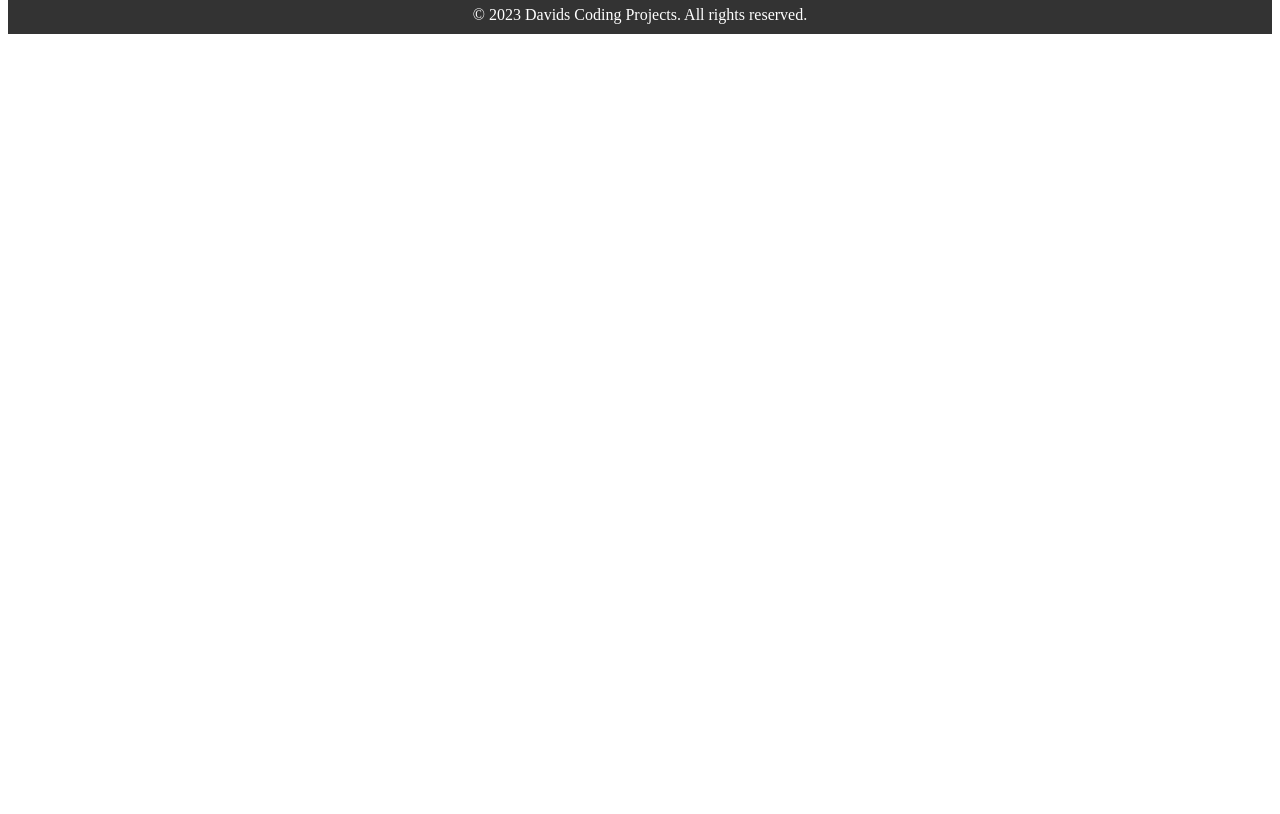
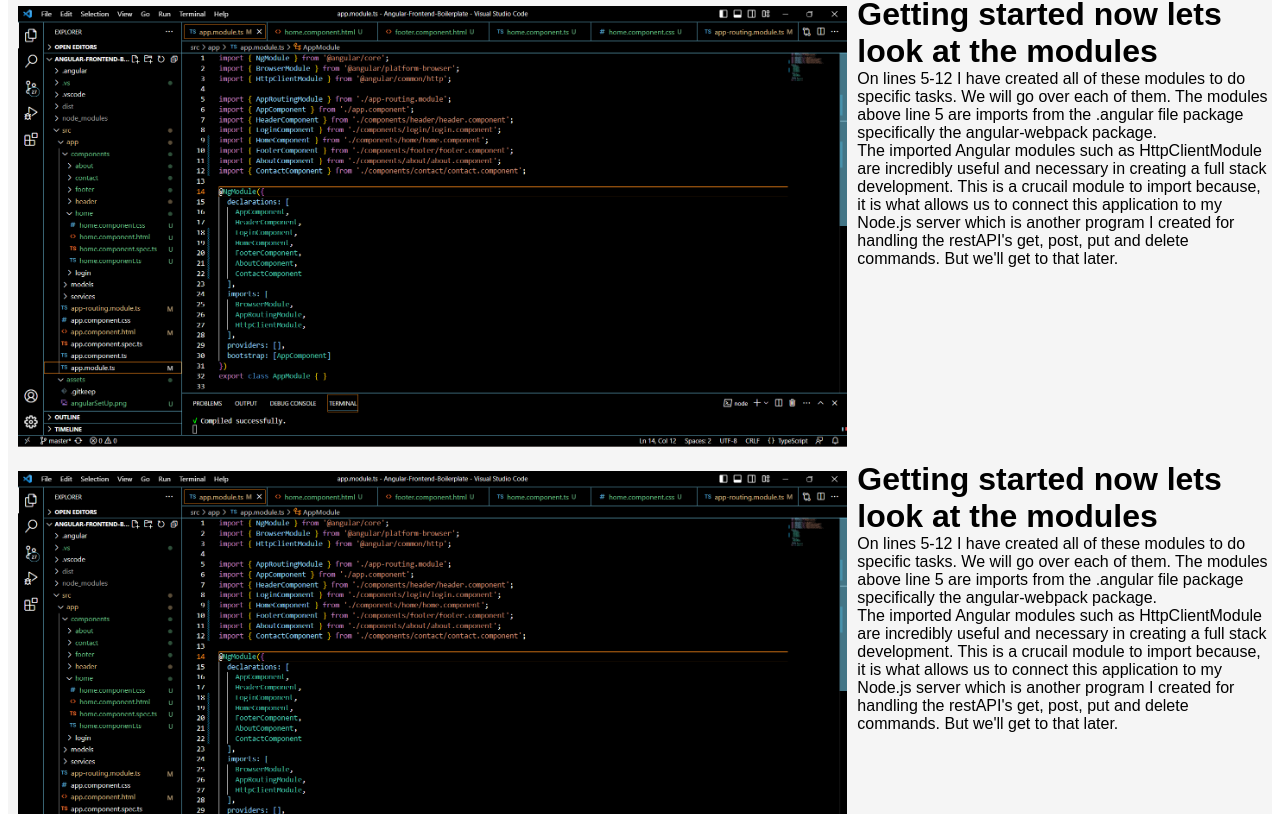
Before and after one commit to DavesCodeData/Angular-Frontend-Boilerplate, an Angular app: page /contact in a window 1280 px wide. Shown: the part 1126-1940 px from the top of the page. Before the commit the page ends 1168 px from the top, so only its background shows below. Built offline with nearby package versions, Linux system fonts and the light colour scheme.

Commit message:
modified:   src/app/components/contact/contact.component.html 	modified:   src/app/components/home/home.component.css 	modified:   src/app/components/home/home.component.html

```diff
--- a/src/app/components/contact/contact.component.html
+++ b/src/app/components/contact/contact.component.html
@@ -75,6 +75,42 @@
             </div>
           </div>
         </div>
+
+        <div class="content">
+          <div class="image-container">
+            <img src="assets/app.module.png" alt="Image">
+          </div>
+          <div class="text-container">
+            <h1> Getting started now lets look at the modules</h1>
+            <p>On lines 5-12 I have created all of these modules to do specific tasks. We will go over each of them.
+              The modules above line 5 are imports from the .angular file package specifically the angular-webpack package.
+            </p>
+            <p>
+              The imported Angular modules such as HttpClientModule are incredibly useful and necessary in creating
+              a full stack development. This is a crucail module to import because, it is what allows
+              us to connect this application to my Node.js server which is another program I created for handling the restAPI's
+              get, post, put and delete commands. But we'll get to that later.
+            </p>
+          </div>
+        </div>
+
+        <div class="content">
+          <div class="image-container">
+            <img src="assets/app.module.png" alt="Image">
+          </div>
+          <div class="text-container">
+            <h1> Getting started now lets look at the modules</h1>
+            <p>On lines 5-12 I have created all of these modules to do specific tasks. We will go over each of them.
+              The modules above line 5 are imports from the .angular file package specifically the angular-webpack package.
+            </p>
+            <p>
+              The imported Angular modules such as HttpClientModule are incredibly useful and necessary in creating
+              a full stack development. This is a crucail module to import because, it is what allows
+              us to connect this application to my Node.js server which is another program I created for handling the restAPI's
+              get, post, put and delete commands. But we'll get to that later.
+            </p>
+          </div>
+        </div>
 <!--
     <footer>
         <p>&copy; 2023 Your Name</p>
--- a/src/app/components/home/home.component.css
+++ b/src/app/components/home/home.component.css
@@ -4,11 +4,17 @@
   }
 
   h1 {
-    color: #333;
+    color: #000000;
   }
 
+  h2 {
+    color: #000000;
+    /* font-size: 20px; */
+  }
+
+
   p {
-    color: #333;
+    color: #000000;
   }
 
   img {
--- a/src/app/components/home/home.component.html
+++ b/src/app/components/home/home.component.html
@@ -1,12 +1,16 @@
 <div class="home-container">
   <!-- <h2>Home</h2> -->
     <h1>Welcome to my website</h1>
+    <h2>(Currently formatted only for PC)</h2>
     <p>I am David Gamet. I am a University of Florida graduate and an aspiring computer programmer.</p>
     <p>Here you will find my coding projects in Machine Learning, AI, and video games as well as some of my blender creations.</p>
     <p>I created this website myself it is an AngularNodePostgreSQL stack with all my code available at the link below.</p>
     <a href="https://github.com/DavesCodeData/Angular-Frontend-Boilerplate/tree/master/src">Visit my GitHub and view my source code of many projects</a>
     <p>My website is organized in three parts so that while scrolling down I'll explain how I coded this website then I'll cover my Machine Learning algorithms and finally we'll go over some video games of mine. Enjoy!</p>
-    <!-- <p>Thanks for reading!</p> -->
+    <p>Currently this website is only formatted for viewing on a PC not a phone. I do plan on adding more functionality to the
+      server so that the NodeJS server this website runs on will ask what device you are using. Depending on what device you are using
+      I'll have this site render a different format.
+    </p>
 
     <div id="part-one">
 
```
